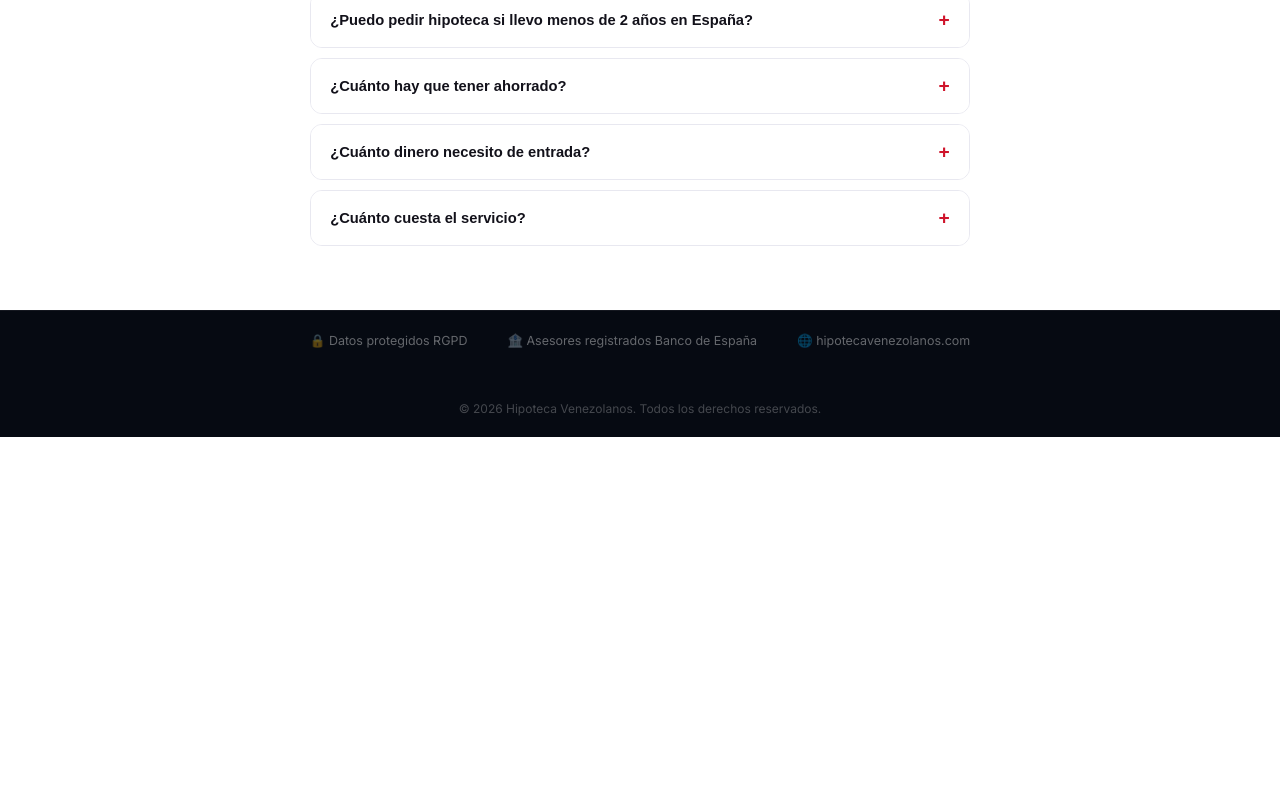
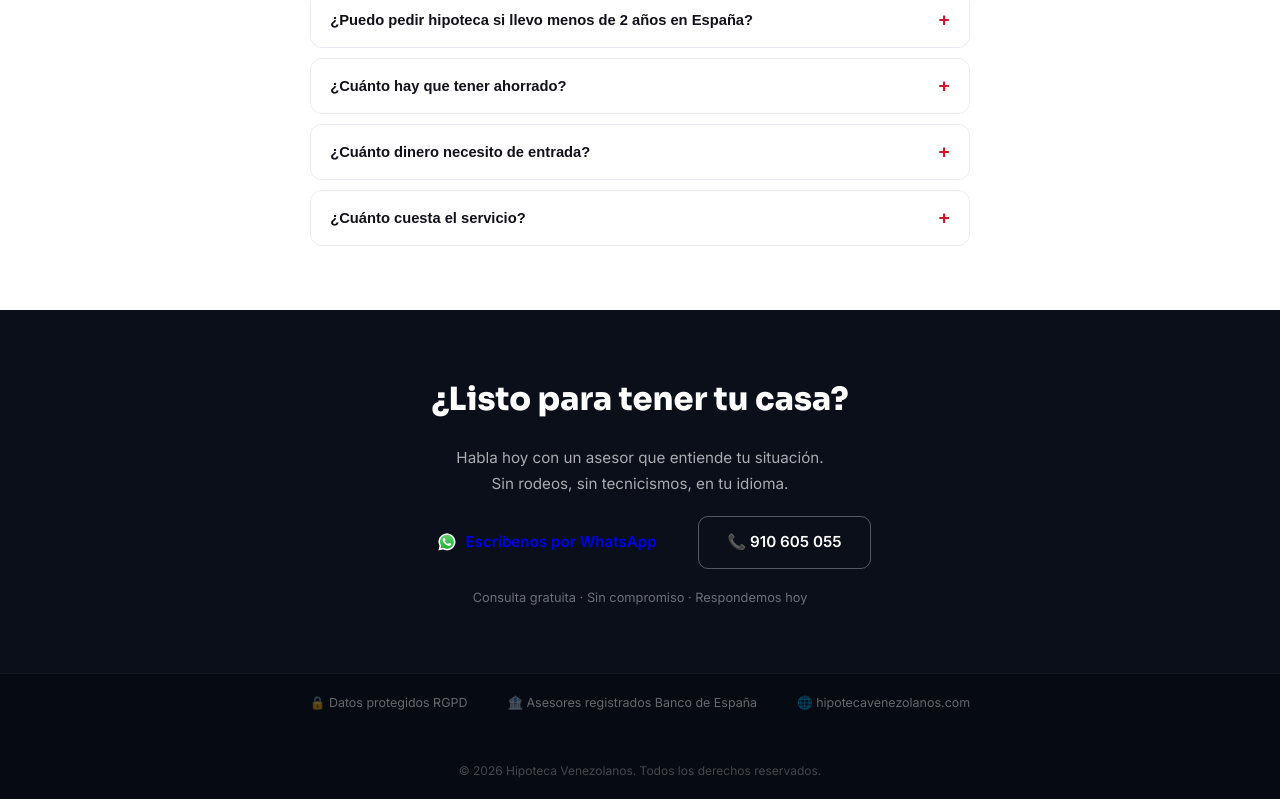
Before and after one commit to winiffer3/hipoteca-venezolanos-web, a React (Vite) app: page / in a window 1280 px wide. Shown: the part 3433-4232 px from the top of the page. Before the commit the page ends 3870 px from the top, so only its background shows below. Built offline with nearby package versions, Linux system fonts and the light colour scheme.

Commit message:
feat: añadir sección CTA final con botones WhatsApp y llamada

```diff
--- a/src/App.css
+++ b/src/App.css
@@ -553,6 +553,78 @@ nav {
   background: var(--bg);
 }
 
+/* ── CTA FINAL ── */
+#cta-final {
+  background: var(--dark);
+  padding: 4rem 2rem;
+  text-align: center;
+  display: flex;
+  flex-direction: column;
+  align-items: center;
+  gap: 1.2rem;
+}
+
+#cta-final h2 {
+  font-size: clamp(1.4rem, 3vw, 2rem);
+  font-weight: 800;
+  color: #ffffff;
+}
+
+#cta-final p {
+  color: rgba(255, 255, 255, 0.65);
+  font-size: 0.95rem;
+  line-height: 1.7;
+}
+
+#cta-btns {
+  display: flex;
+  gap: 12px;
+  flex-wrap: wrap;
+  justify-content: center;
+}
+
+#whatsapp-icon {
+  width: 20px;
+  height: 20px;
+  flex-shrink: 0;
+}
+
+#btn-whatsapp {
+  display: flex;
+  align-items: center;
+  gap: 8px;
+  padding: 0.85rem 1.8rem;
+  border-radius: 10px;
+  font-weight: 600;
+  font-size: 0.95rem;
+  transition: background 0.2s;
+}
+
+#btn-whatsapp:hover {
+  background: #1db954;
+}
+
+#btn-llamar {
+  background: transparent;
+  color: #ffffff;
+  border: 1px solid rgba(255, 255, 255, 0.3);
+  padding: 0.85rem 1.8rem;
+  border-radius: 10px;
+  font-weight: 600;
+  font-size: 0.95rem;
+  transition: background 0.2s;
+}
+
+#btn-llamar:hover {
+  background: rgba(255, 255, 255, 0.1);
+}
+
+#cta-note {
+  color: rgba(255, 255, 255, 0.4);
+  font-size: 0.8rem;
+}
+/*----------------------------------------------------------*/
+
 /* ── PAG SERVICIOS ── */
 #servicios-hero {
   position: relative;
--- a/src/pages/Home.jsx
+++ b/src/pages/Home.jsx
@@ -146,6 +146,23 @@ export default function Home() {
         </div>
       </section>
       <FAQ />
+      {/* CTA FINAL */}
+      <section id="cta-final">
+        <h2>¿Listo para tener tu casa?</h2>
+        <p>Habla hoy con un asesor que entiende tu situación.<br />
+          Sin rodeos, sin tecnicismos, en tu idioma.
+        </p>
+        <div id="cta-btns">
+          <a href="https://wa.me/34609452314" id="btn-whatsapp">
+            <img src="/images/WhatsApp.svg" alt="WhatsApp" width="20" height="20" />
+            Escríbenos por WhatsApp
+          </a>
+          <a href="tel:+34910605055" id="btn-llamar">
+            📞 910 605 055
+          </a>
+        </div>
+        <span id="cta-note">Consulta gratuita · Sin compromiso · Respondemos hoy</span>
+      </section>
     </main>
   )
 }
```
Also changed, not shown: public/images/jacuzzis-del-roraima.jpg (renamed from public/images/jacuzzis del roraima.jpg).
